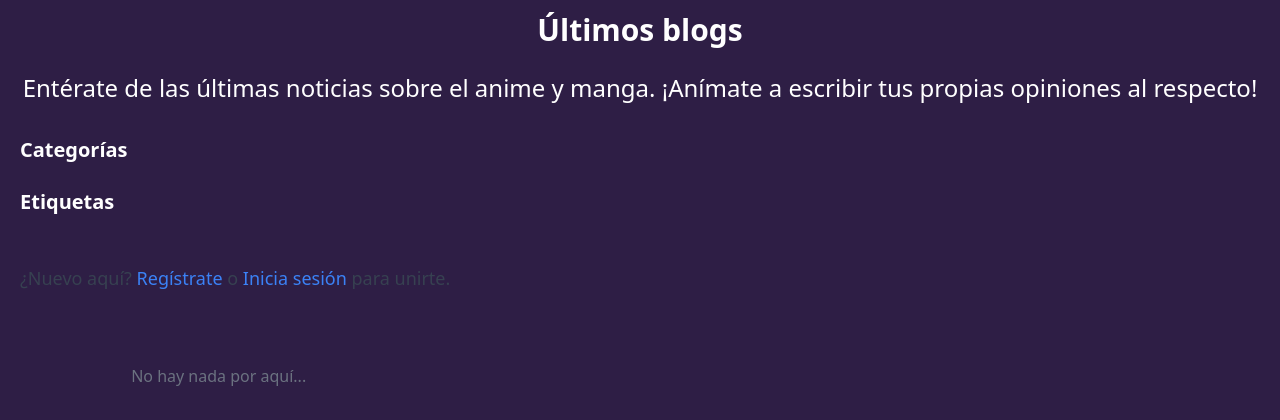
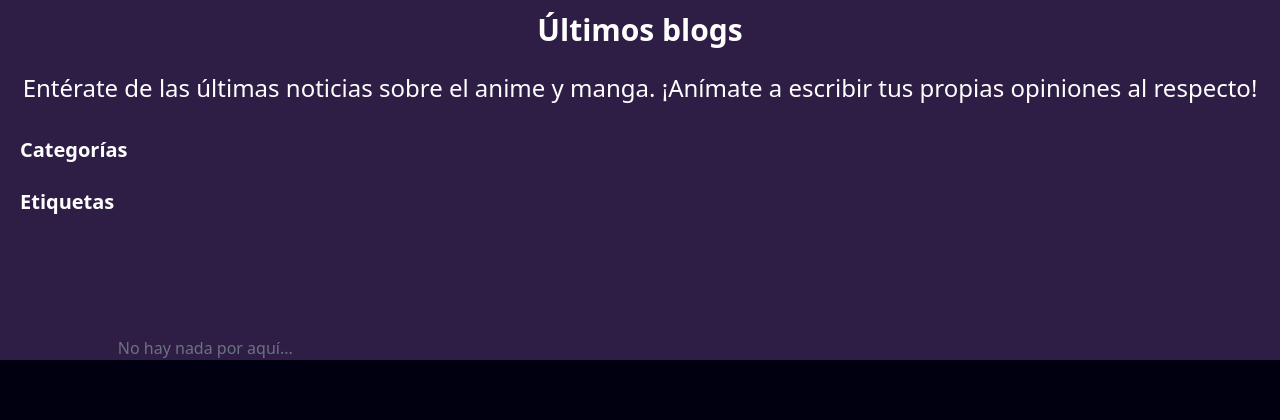
Before and after one commit to alexandracruz30/blogproject, a Django app: template blogproject/blogapp/templates/blogapp/blog_list.html in a window 1280 px wide. Shown: the part 804-1224 px from the top of the page. After the commit the page ends 1164 px from the top, so only its background shows below. Run offline with Django 5.2, Linux system fonts and the light colour scheme; the template is opened without the code that fills it, so the values that code supplies are empty; style sheets or scripts are compiled from the project's sources; some libraries are stand-ins or nearby versions.

Commit message:
cambios leves

```diff
--- a/blogproject/blogapp/templates/blogapp/blog_list.html
+++ b/blogproject/blogapp/templates/blogapp/blog_list.html
@@ -38,35 +38,12 @@
       {% endfor %}
     </ul>
   </div>
-
-  <!-- Barra de navegación / Encabezado -->
-  <div class="flex justify-between items-center mb-8">
-
-  {% if user.is_authenticated %}  {# Si el usuario ha iniciado sesión #}
-    <p class="text-lg text-gray-700 dark:text-gray-300">
-      Bienvenido, <span class="font-semibold">{{ user.username }}</span>!  {# Muestra el nombre de usuario #}
-    </p>
-    <form method="post" action="{% url 'blogapp:logout' %}" class="inline">  {# Formulario para cerrar sesión #}
-      {% csrf_token %}  {# Token CSRF obligatorio #}
-      <button type="submit" class="bg-red-500 hover:bg-red-600 text-white font-bold py-2 px-4 rounded">
-        Cerrar sesión  {# Botón para salir de la cuenta #}
-      </button>
-    </form>
-
-  {% else %}  {# Si el usuario no está autenticado #}
-    <p class="text-lg text-gray-700 dark:text-gray-300">
-      ¿Nuevo aquí?
-      <a href="{% url 'blogapp:signup' %}" class="text-blue-500 hover:underline">Regístrate</a> o
-      <a href="{% url 'blogapp:login' %}" class="text-blue-500 hover:underline">Inicia sesión</a> para unirte.
-      {# Enlaces para registrarse o iniciar sesión #}
-    </p>
-  {% endif %}
 </div>
-<div class="grid gap-6 grid-cols-1 sm:grid-cols-2 md:grid-cols-3 pt-10">
+<div id='blog_list' class="grid gap-6 grid-cols-1 sm:grid-cols-2 md:grid-cols-3 pt-10">
     <!-- Espacio para los blogs -->
     {% for blog in object_list %}
       <!-- Forma en la que aparecerán los blogs -->
-      <div class="bg-[#612a52] rounded-lg shadow-lg p-6 hover:shadow-xl transition-all duration-700 ease-in-out dark:text-white animate-fade-in aspect-square flex flex-col">
+      <div class="bg-[#160c24] rounded-lg shadow-lg p-6 hover:shadow-xl transition-all duration-700 ease-in-out dark:text-white animate-fade-in aspect-square flex flex-col">
 
         <!-- Imagen del blog (Si aplica) -->
         {% if blog.image %}
```
Also changed, not shown: blogproject/blogapp/templates/blogapp/blog_detail.html (+7 -7 lines).
